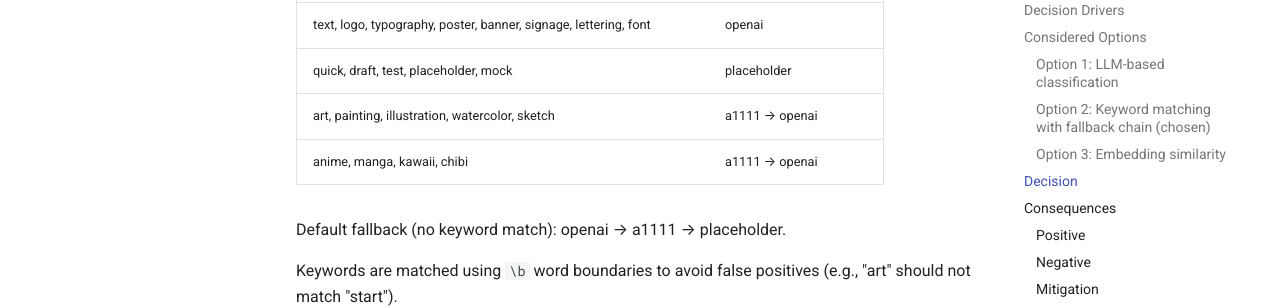
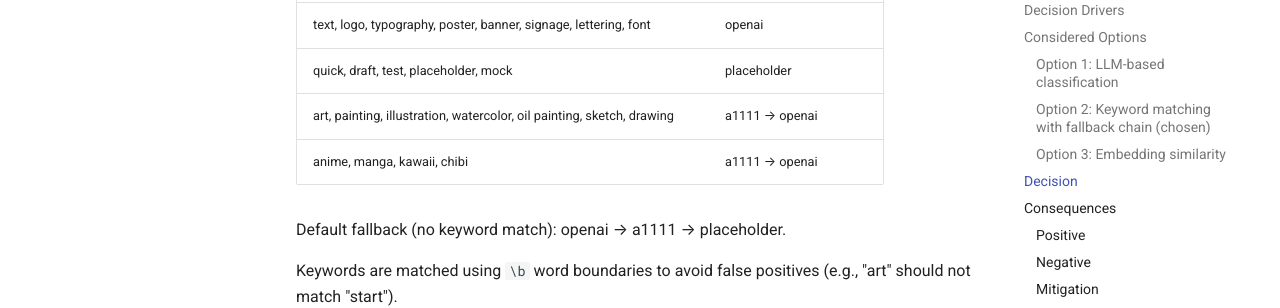
Before and after one commit to pvliesdonk/image-generation-mcp, an MkDocs documentation site: the page built from docs/decisions/0004-keyword-based-provider-selection.md, in a window 1280 px wide and 900 px high, scrolled down 1346 px. Shown: the part 152-460 px from the top of the window. Built offline with MkDocs 1.6.1 and Material for MkDocs 9.7.7, drawn with Linux system fonts in a browser that asks for light colours; comment, search, counter and statistics services are not loaded.

Commit message:
docs: complete ADR-0004 keyword table for artistic rule
Add oil painting and drawing to the artistic keywords row to match
the implementation in selector.py.

Co-Authored-By: Claude Opus 4.6 <noreply@anthropic.com>

```diff
--- a/docs/decisions/0004-keyword-based-provider-selection.md
+++ b/docs/decisions/0004-keyword-based-provider-selection.md
@@ -52,7 +52,7 @@ The selection rules are ordered lists of `(keywords, preferred_providers)`:
 | realistic, photo, photography, headshot, portrait photo, product shot | a1111 → openai |
 | text, logo, typography, poster, banner, signage, lettering, font | openai |
 | quick, draft, test, placeholder, mock | placeholder |
-| art, painting, illustration, watercolor, sketch | a1111 → openai |
+| art, painting, illustration, watercolor, oil painting, sketch, drawing | a1111 → openai |
 | anime, manga, kawaii, chibi | a1111 → openai |
 
 Default fallback (no keyword match): openai → a1111 → placeholder.
```
